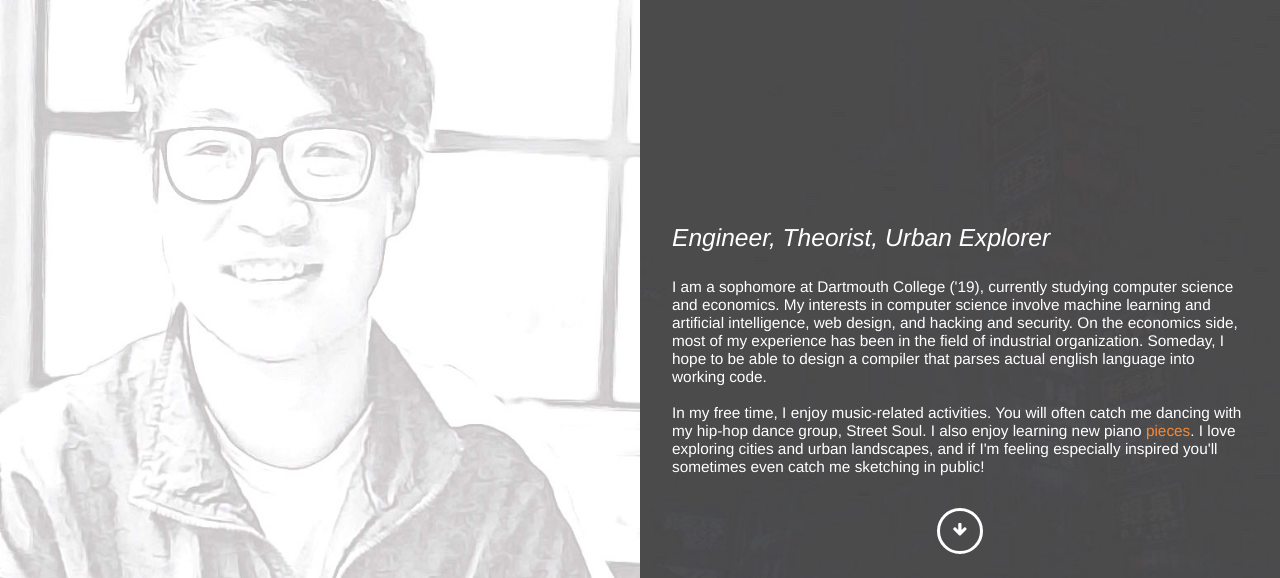
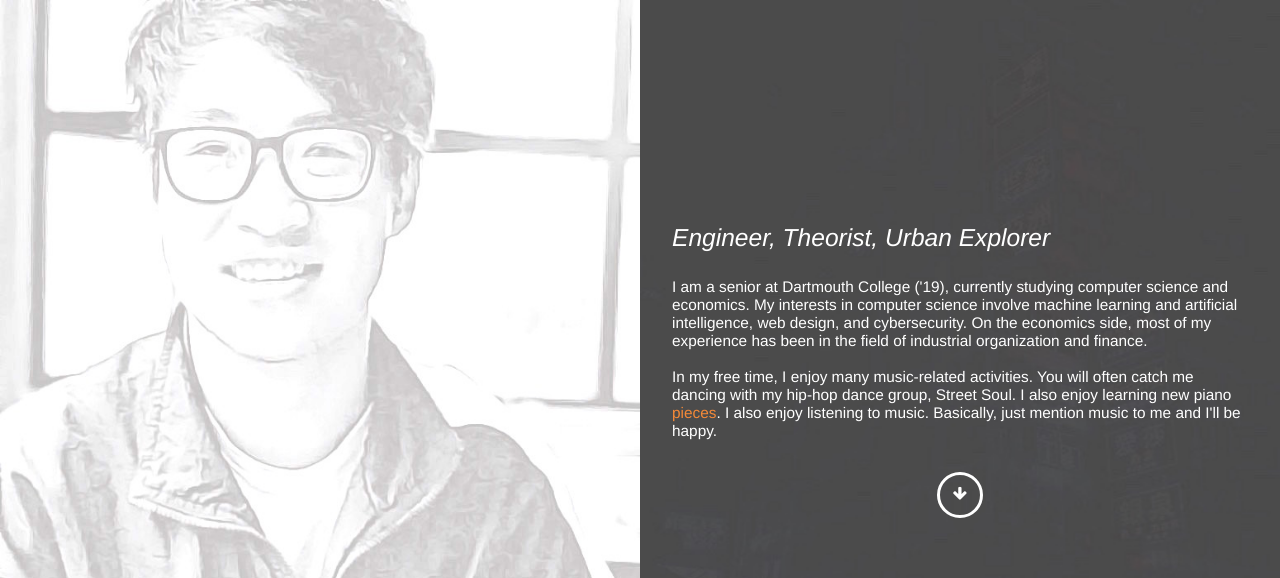
Before and after one commit to edwardcdy/edward-site, a plain HTML site: page index.html in a window 1280 px wide. Shown: the top 578 px of the page. Drawn offline with Linux system fonts and the light colour scheme.

Commit message:
2018 update

```diff
--- a/index.html
+++ b/index.html
@@ -29,15 +29,13 @@
       <div class="tab-2 info" >
         <div class="subtitle"> Engineer, Theorist, Urban Explorer </div>
         <div class="description">
-          I am a sophomore at Dartmouth College ('19), currently studying computer science and economics. My interests in computer
-          science involve machine learning and artificial intelligence, web design, and hacking and security. On the
-          economics side, most of my experience has been in the field of industrial organization. Someday, I hope to be able to
-          design a compiler that parses actual english language into working code. <br><br>
+          I am a senior at Dartmouth College ('19), currently studying computer science and economics. My interests in computer
+          science involve machine learning and artificial intelligence, web design, and cybersecurity. On the
+          economics side, most of my experience has been in the field of industrial organization and finance. <br><br>
 
-          In my free time, I enjoy music-related activities. You will often catch me dancing with my hip-hop dance group, Street Soul.
-          I also enjoy learning new piano <a href="https://www.youtube.com/watch?v=dCMRhpmVlz0&list=PL69JcsEC_OgRcw9HZS6LVX9ryFkBEIbeQ"> pieces</a>.
-          I love exploring cities and urban landscapes, and if I'm feeling especially inspired you'll sometimes even catch me sketching
-          in public!
+          In my free time, I enjoy many music-related activities. You will often catch me dancing with my hip-hop dance group, Street Soul.
+          I also enjoy learning new piano <a href="https://www.youtube.com/watch?v=dCMRhpmVlz0&list=PL69JcsEC_OgRcw9HZS6LVX9ryFkBEIbeQ"> pieces</a>. I also enjoy listening to music. Basically, just mention music to me and I'll be happy.
+
         </div>
         <div class="space-5" id="down">
           <div class="next"><i class="fa fa-arrow-down top" > </i></div>
@@ -172,7 +170,7 @@
     </div>
 
     <div class="section contact">
-       <div class="title">Let's Keep in Touch! </div>
+       <div class="title">Let's Keep in Touch </div>
        <!--<div class="email-text"> Send me an email! </div>
        <div class="center third ">
         <form class="email-form" action="https://formspree.io/edwardcdy@gmail.com" onsubmit="return validateForm();" method="POST">
```
Also changed, not shown: 1 other file.
